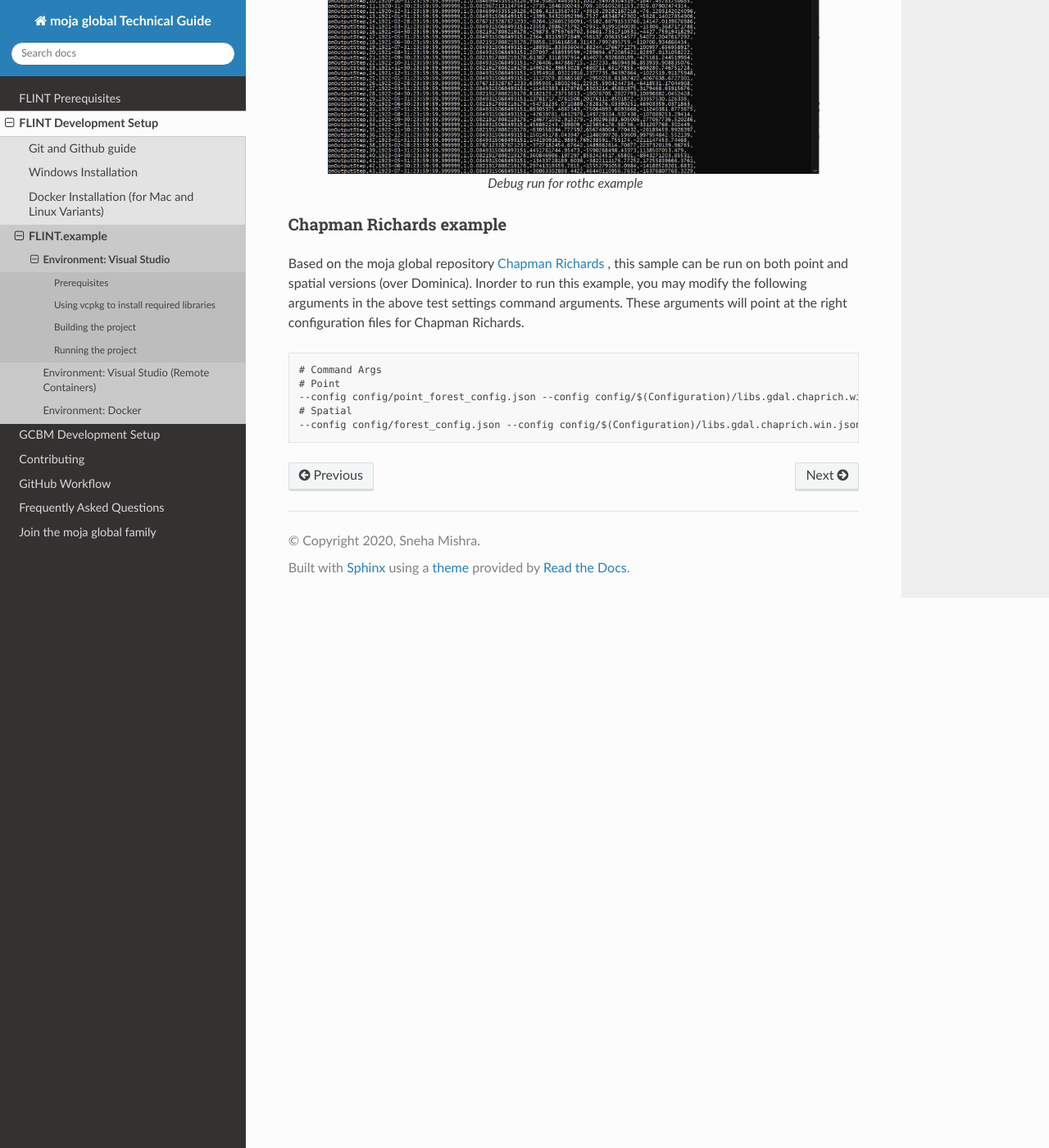
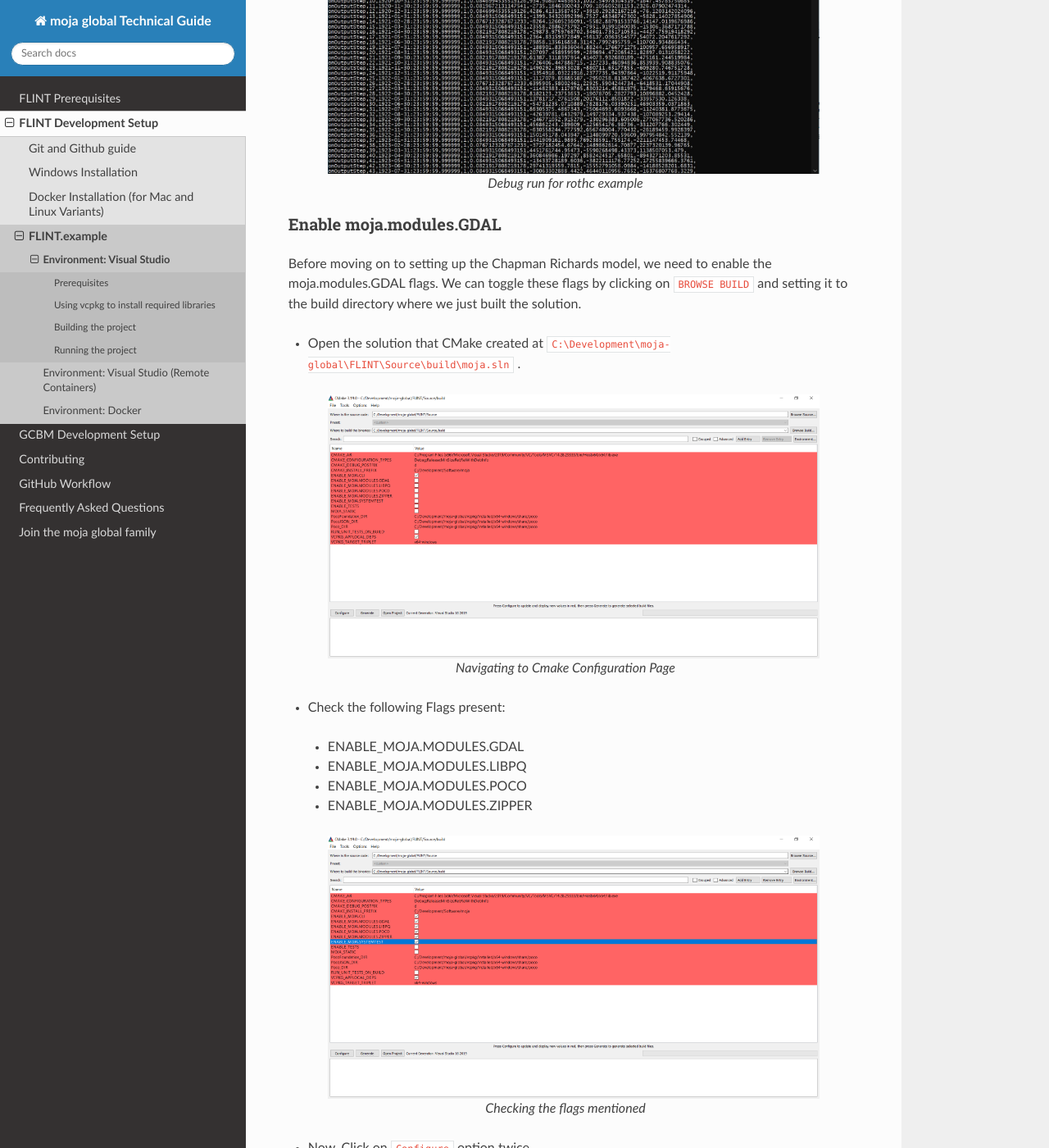
Before and after one commit to moja-global/moja_global_docs, a Sphinx documentation site: the page built from docs/DevelopmentSetup/visual_studio_win_example.rst, in a window 1280 px wide and 1400 px high, scrolled down 5532 px. Shown: the whole window at 82% size. Built offline with Sphinx 7.4.7 and the Read the Docs theme 2.0.0, drawn with Linux system fonts in a browser that asks for light colours; some of the changed text lies outside the part shown.

Commit message:
add instructions on enabling gdal flags

```diff
--- a/docs/DevelopmentSetup/visual_studio_win_example.rst
+++ b/docs/DevelopmentSetup/visual_studio_win_example.rst
@@ -182,6 +182,72 @@
 
   Debug run for rothc example
 
+Enable moja.modules.GDAL
+========================
+
+Before moving on to setting up the Chapman Richards model, we need to enable the moja.modules.GDAL flags.
+We can toggle these flags by clicking on ``BROWSE BUILD`` and setting it to the build directory where we just built the solution.
+
+* Open the solution that CMake created at ``C:\Development\moja-global\FLINT\Source\build\moja.sln`` .
+
+.. figure:: ../images/installation_vs2019_flint.example/gdal/Step3.png
+  :width: 600
+  :align: center
+  :alt: Navigating to Cmake Configuration Page
+
+  Navigating to Cmake Configuration Page
+
+* Check the following Flags present:
+
+ * ENABLE_MOJA.MODULES.GDAL
+ * ENABLE_MOJA.MODULES.LIBPQ
+ * ENABLE_MOJA.MODULES.POCO
+ * ENABLE_MOJA.MODULES.ZIPPER
+
+.. figure:: ../images/installation_vs2019_flint.example/gdal/Step4.png
+ :width: 600
+ :align: center
+ :alt: Checking the flags mentioned
+
+ Checking the flags mentioned
+
+* Now, Click on ``Configure`` option twice.
+
+.. figure:: ../images/installation_vs2019_flint.example/gdal/Step5.png
+  :width: 600
+  :align: center
+  :alt: Configuring the new options highlighted in red
+
+  Configuring the new options highlighted in red
+
+* Click on ``Generate`` and then you may explore all the enabled modules in Solution Explorer by clicking on ``Open Project``.
+
+.. figure:: ../images/installation_vs2019_flint.example/gdal/Step6.png
+  :width: 600
+  :align: center
+  :alt: Generating the new configuration
+
+  Generating the new configuration
+
+* Open ``CMakePredefinedTargets``, right click on ``ALL_BUILD`` and click on Build
+
+.. figure:: ../images/installation_vs2019_flint.example/gdal/Step7.png
+  :width: 600
+  :align: center
+  :alt: Navigate to CMakePredefinedTargets Build
+
+  Navigate to CMakePredefinedTargets Build
+
+.. figure:: ../images/installation_vs2019_flint.example/gdal/Step8.png
+  :width: 600
+  :align: center
+  :alt: CMakePredefinedTargets ``ALL_BUILD`` Screen
+
+  CMakePredefinedTargets ``ALL_BUILD`` Screen
+
+Viola! All libraries have been enabled
+You may now proceed with the Chapman Richards example!
+
 Chapman Richards example
 ========================
 Based on the moja global repository `Chapman Richards <https://github.com/moja-global/FLINT.chapman_richards>`_ , this sample can be run on both point and spatial versions (over Dominica).
```
Also changed, not shown: docs/images/installation_vs2019_flint.example/gdal/Step1.PNG (added), docs/images/installation_vs2019_flint.example/gdal/Step2.PNG (added), docs/images/installation_vs2019_flint.example/gdal/Step3.png (added), docs/images/installation_vs2019_flint.example/gdal/Step4.png (added), docs/images/installation_vs2019_flint.example/gdal/Step5.png (added), docs/images/installation_vs2019_flint.example/gdal/Step6.png (added), docs/images/installation_vs2019_flint.example/gdal/Step7.png (added), docs/images/installation_vs2019_flint.example/gdal/Step8.png (added).
